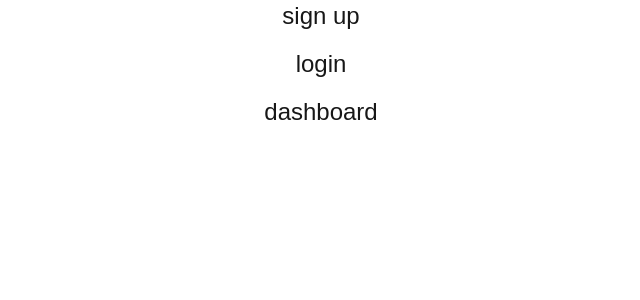
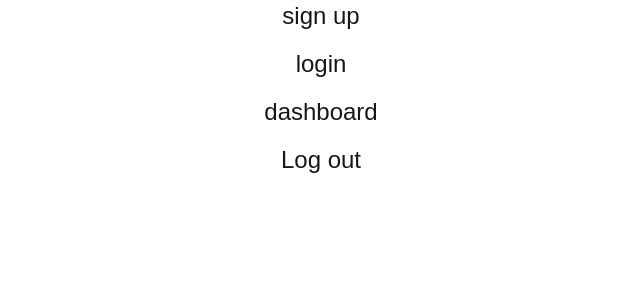
Before and after one commit to khashayarmobarez/authentication-api-and-front-training, a Next.js app: page / in a window 1280 px wide. Shown: the top 300 px of the page, without its empty margins (319-959 px from the left). Built offline with nearby package versions, Linux system fonts and the light colour scheme.

Commit message:
fix: update logout functionality and integrate logout button in the homepage

```diff
--- a/pages/api/auth/logout.js
+++ b/pages/api/auth/logout.js
@@ -1,12 +1,12 @@
-const { serialize } = require("cookie");
+import { serialize } from "cookie";
 
-async function handler(req, res) {
+export default async function handler(req, res) {
     if(req.method !== 'GET') return;
 
-    const serialize = serialize('token', '', {
+    const serialized = serialize('token', '', {
         path: '/',
         maxAge: -1, // Set to -1 to delete the cookie
     })
 
-    res.status(200).setHeader('Set-Cookie', serialize).json({ status: 'success', message: 'Logged out successfully' });
+    res.status(200).setHeader('Set-Cookie', serialized).json({ status: 'success', message: 'Logged out successfully' });
 }
--- a/pages/index.js
+++ b/pages/index.js
@@ -2,6 +2,23 @@ import Image from "next/image";
 import Link from "next/link";
 
 export default function Home() {
+
+  const logoutHandler = async () => {
+    const res = await fetch('/api/auth/logout', {
+      method: 'GET',
+      headers: {
+        'Content-Type': 'application/json'
+      }
+    });
+
+    const data = await res.json();
+    if (data.status === 'success') {
+      window.location.href = '/login';
+    } else {
+      console.error('Logout failed');
+    }
+  }
+
   return (
     <div className="flex flex-col gap-y-4 text-2xl">
       <button>
@@ -13,6 +30,9 @@ export default function Home() {
       <button>
         <Link href='/dashboard'>dashboard</Link>
       </button>
+      <button onClick={logoutHandler}>
+        Log out
+      </button>
     </div>
   );
 }
```
